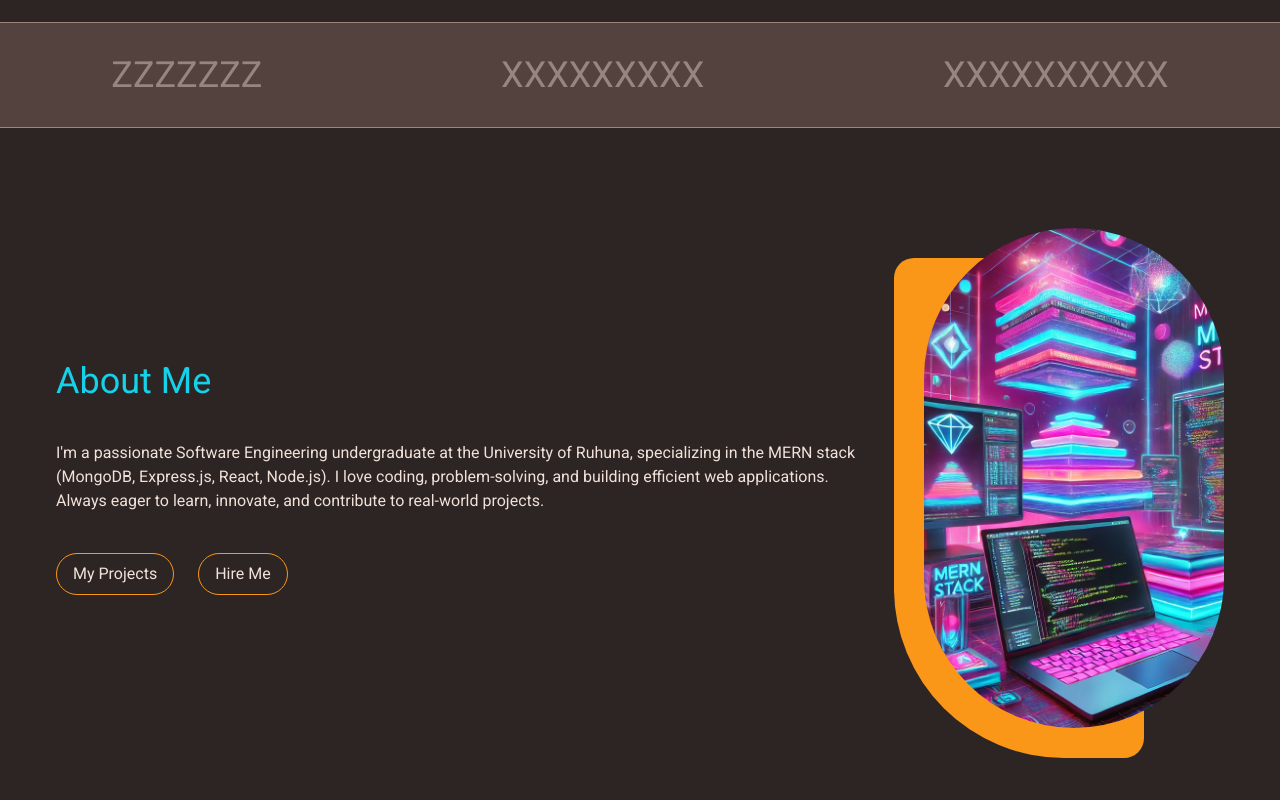
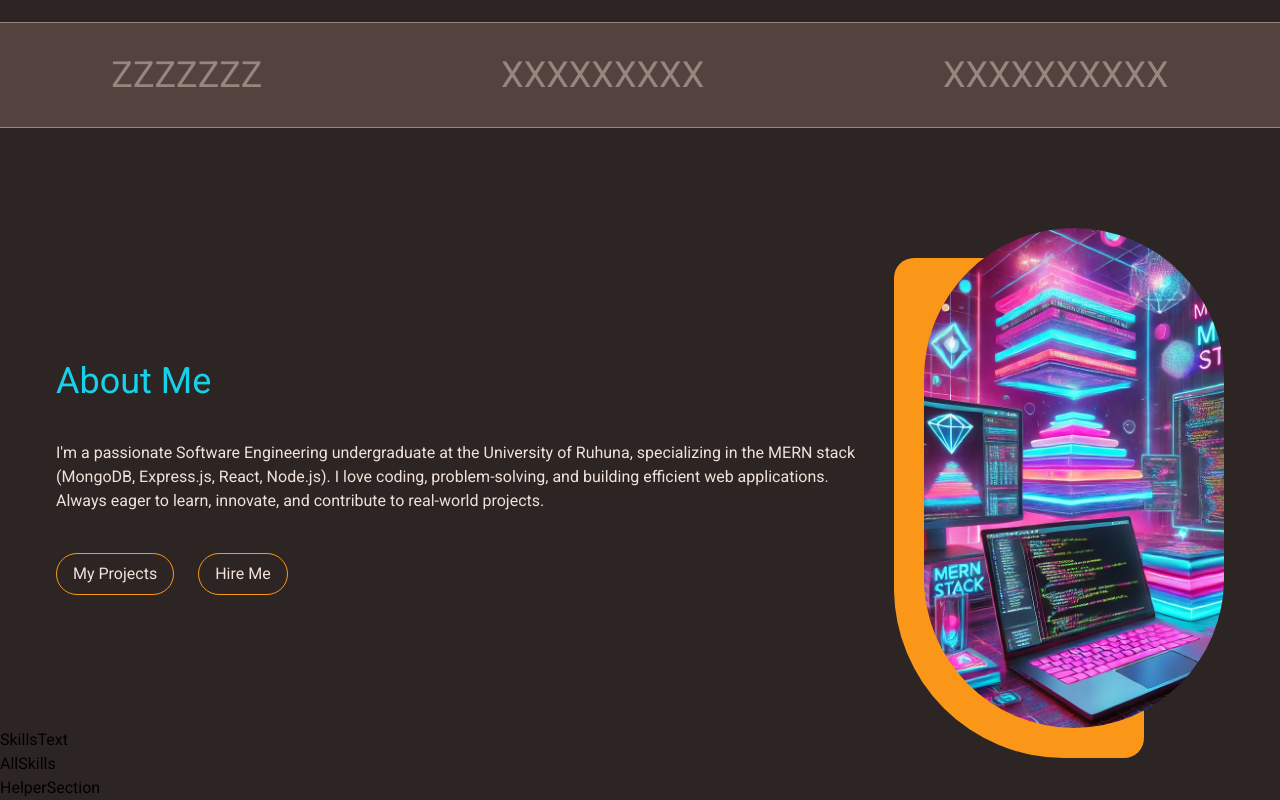
Before and after one commit to GWMDhananjaya/My-Portfolio, a React (Vite) app in the folder portfolio/: page / in a window 1280 px wide. Shown: the part 552-1352 px from the top of the page. Before the commit the page ends 1310 px from the top, so only its background shows below. Built offline with nearby package versions, Linux system fonts and the light colour scheme.

Commit message:
make skillsection fils and make conection and make helpersection file

```diff
--- a/portfolio/src/App.jsx
+++ b/portfolio/src/App.jsx
@@ -4,6 +4,8 @@ import HeroMain from "./components/heroSection/HeroMain";
 import HeroGradient from "./components/heroSection/HeroGradient";
 import SubHeroSection from "./components/heroSection/SubHeroSection";
 import AboutMeMain from "./components/aboutMeSection/AboutMeMain";
+import SkillsMain from "./components/skillsSection/SkillsMain";
+import HelperSection from "./components/HelperSection";
 
 function App() {
   return (
@@ -13,6 +15,8 @@ function App() {
       <HeroGradient />
       <SubHeroSection />
       <AboutMeMain />
+      <SkillsMain />
+      <HelperSection />
     </main>
   );
 }
--- /dev/null
+++ b/portfolio/src/components/HelperSection.jsx
@@ -0,0 +1,7 @@
+import React from "react";
+
+function HelperSection() {
+  return <div>HelperSection</div>;
+}
+
+export default HelperSection;
--- /dev/null
+++ b/portfolio/src/components/skillsSection/AllSkills.jsx
@@ -0,0 +1,7 @@
+import React from "react";
+
+const AllSkills = () => {
+  return <div>AllSkills</div>;
+};
+
+export default AllSkills;
--- /dev/null
+++ b/portfolio/src/components/skillsSection/SingleSkill.jsx
@@ -0,0 +1,7 @@
+import React from "react";
+
+const SingleSkill = () => {
+  return <div>SingleSkill</div>;
+};
+
+export default SingleSkill;
--- /dev/null
+++ b/portfolio/src/components/skillsSection/SkillsMain.jsx
@@ -0,0 +1,14 @@
+import React from "react";
+import SkillsText from "./SkillsText";
+import AllSkills from "./AllSkills";
+
+const SkillsMain = () => {
+  return (
+    <div>
+      <SkillsText />
+      <AllSkills />
+    </div>
+  );
+};
+
+export default SkillsMain;
--- /dev/null
+++ b/portfolio/src/components/skillsSection/SkillsText.jsx
@@ -0,0 +1,7 @@
+import React from "react";
+
+const SkillsText = () => {
+  return <div>SkillsText</div>;
+};
+
+export default SkillsText;
```
